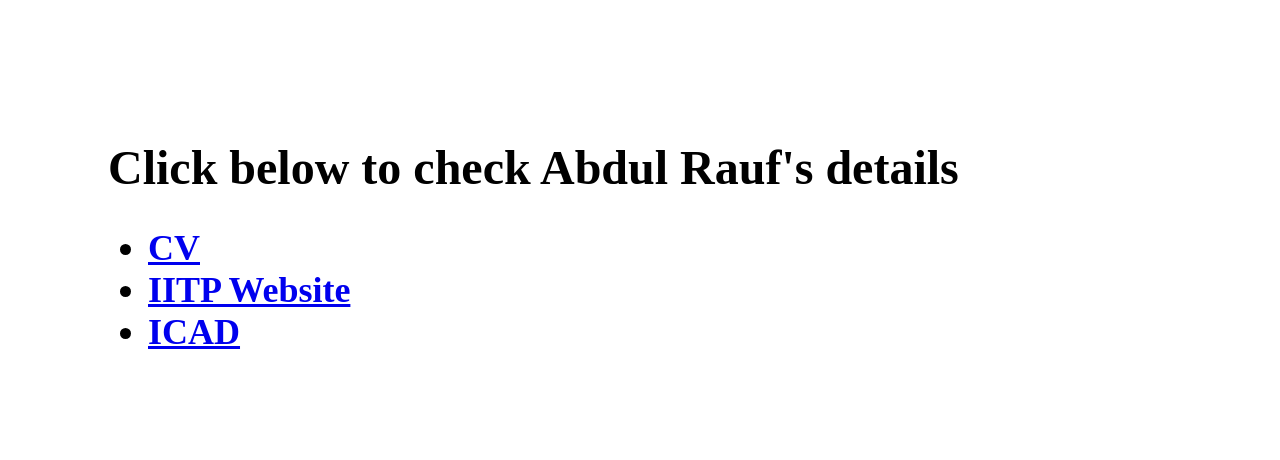
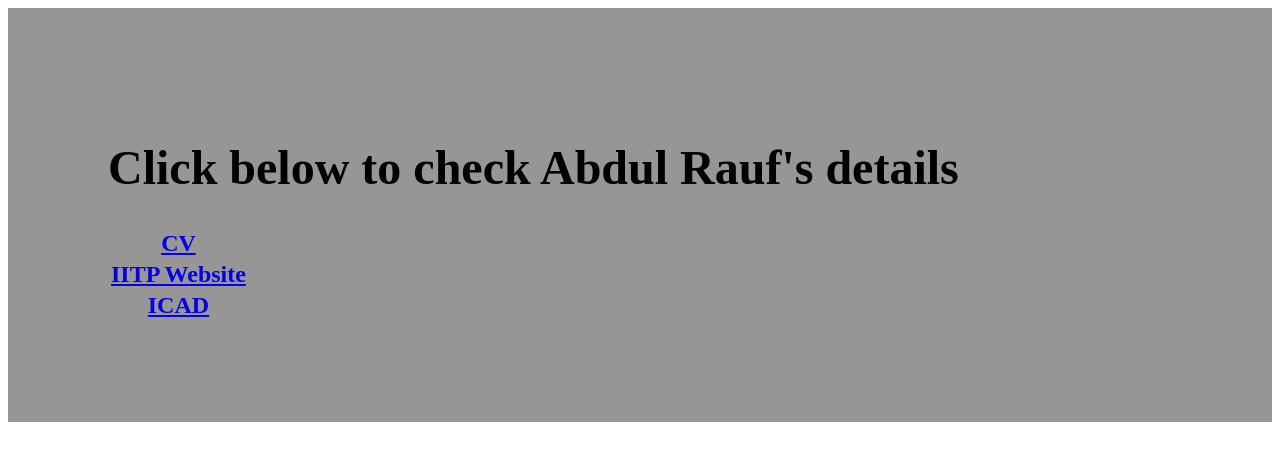
Before and after one commit to abdulamu/HU-lec1, a plain HTML site: page mapp.html in a window 1280 px wide. Drawn offline with Linux system fonts and the light colour scheme.

Commit message:
changed background color

```diff
--- a/mapp.html
+++ b/mapp.html
@@ -5,6 +5,7 @@
         <style>
         div {
           align-items: baseline;
+          background-color: #989595;
           font-size: 150%;
           padding: 100px;
         }
@@ -13,12 +14,11 @@
     <body>
       <div>
       <h1>Click below to check Abdul Rauf's details</h1>
-      <ul><h2>
-        <li> <a href="CV_Abdul 2020_03.pdf">CV</a></li>
-        <li> <a href="https://www.iitp.ac.in">IITP Website</a></li>
-        <li> <a href="https://www.icad.com">ICAD</a></li>
-      </h2>
-      </ul>
+      <table>
+        <tr><th> <a href="CV_Abdul 2020_03.pdf">CV</a></th></tr>
+        <tr><th>  <a href="https://www.iitp.ac.in">IITP Website</a></th></tr>
+        <tr><th>  <a href="https://www.icad.com">ICAD</a></th></tr>
+    </table>
     </div>
     </body>
 </html>
```
